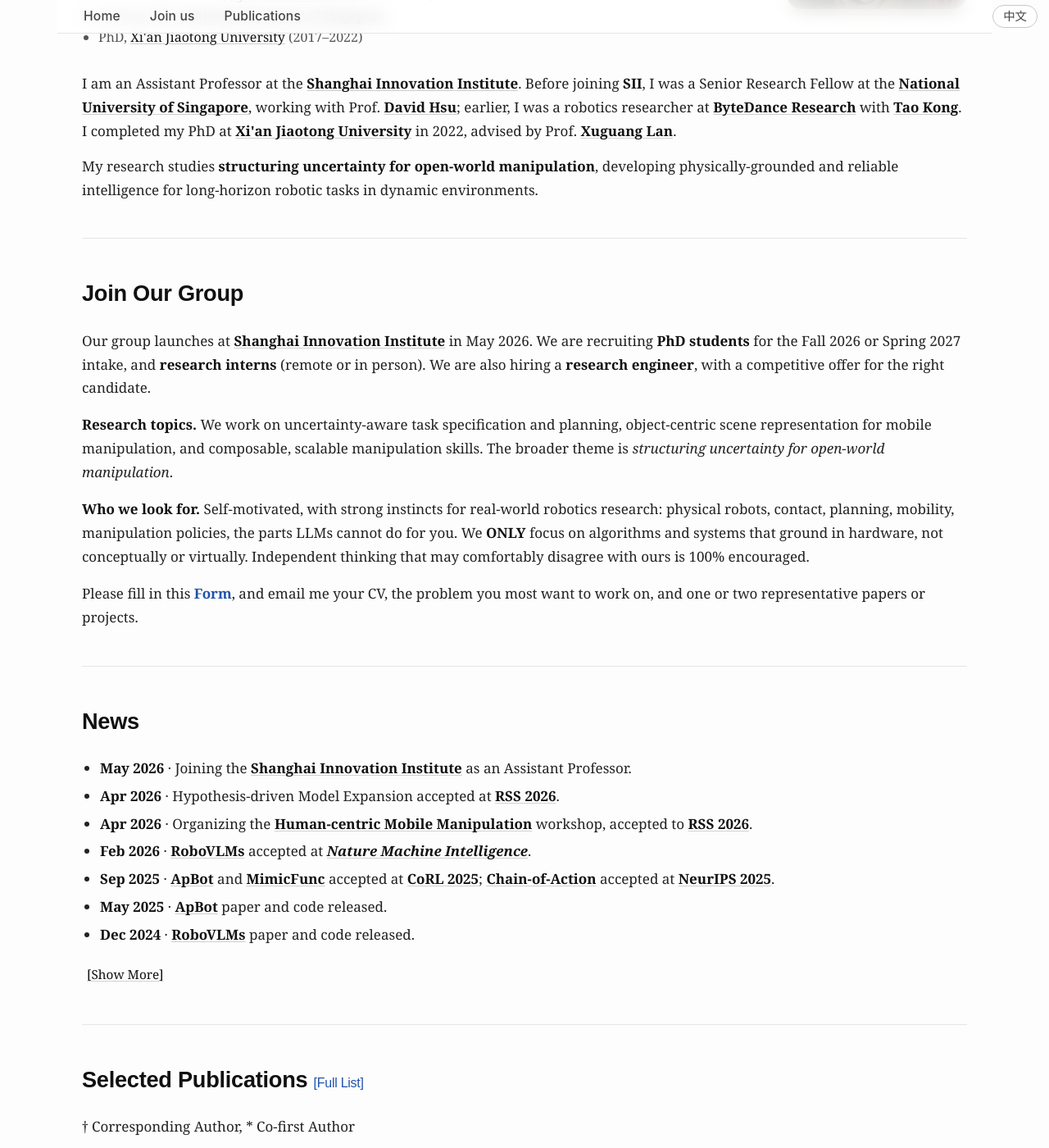
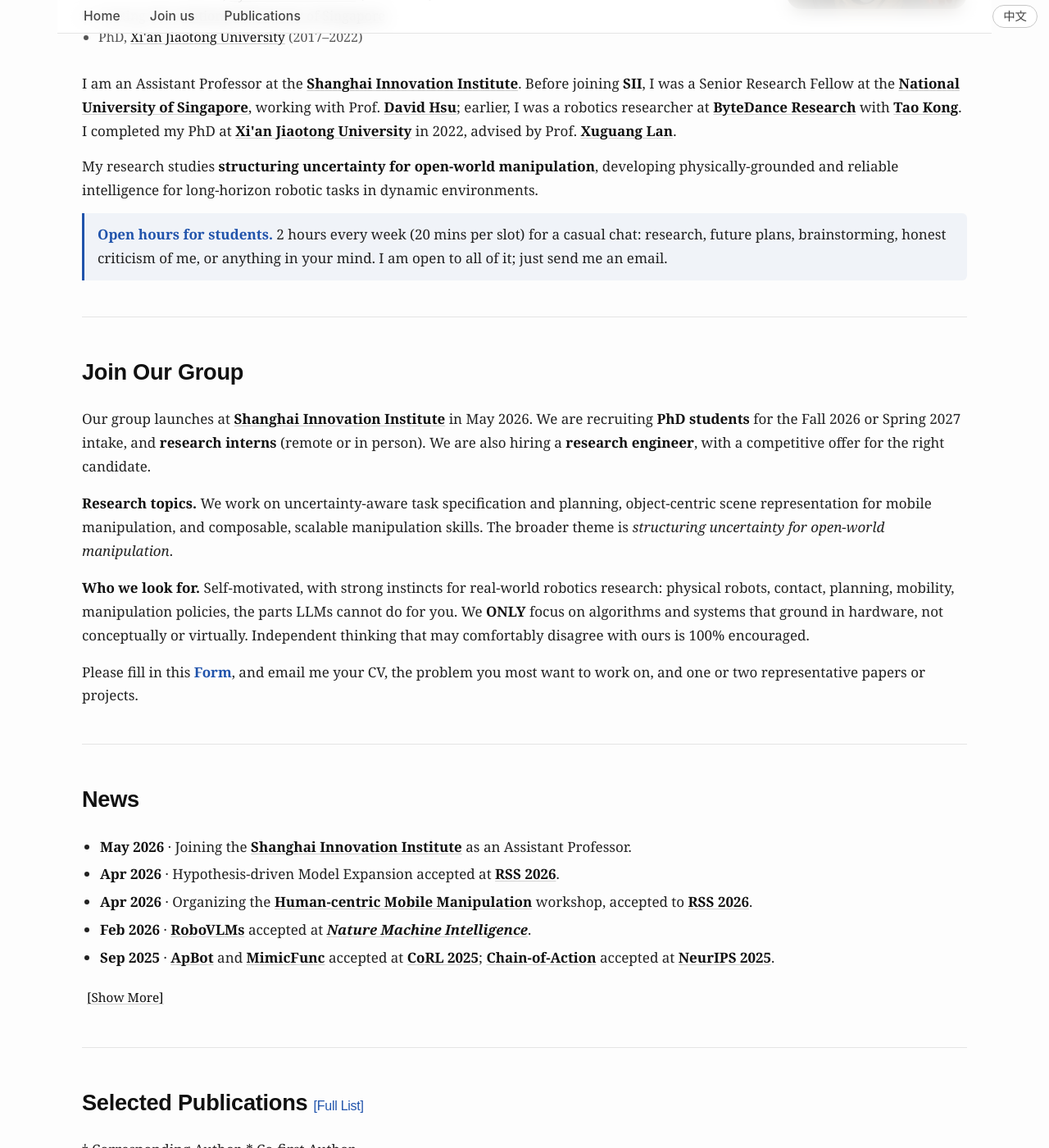
Before and after one commit to ZhangHanbo/zhanghanbo.github.io, a Jekyll site: the page built from index.md, in a window 1280 px wide and 1400 px high, scrolled down 343 px. Shown: the whole window at 82% size. Built offline with Jekyll 4.4.1, drawn with Linux system fonts in a browser that asks for light colours; part of the change alters nothing that is shown.

Commit message:
update open hour

```diff
--- a/index.md
+++ b/index.md
@@ -233,6 +233,20 @@ profile_picture:
      Innovation Institute and key dates. */
   .profile-intro a { font-weight: 600; }
 
+  /* === Open-hours callout (Join Us) ===
+     Brand-blue left border + soft tint. Visually anchored to the page palette
+     so the friendly invite stands out without competing with the recruiting
+     pitch above. */
+  .office-hours {
+    margin: 18px 0;
+    padding: 12px 16px;
+    border-left: 3px solid #2053AB;
+    background: rgba(32, 83, 171, 0.06);
+    border-radius: 0 6px 6px 0;
+    line-height: 1.6;
+  }
+  .office-hours strong { color: #2053AB; }
+
   /* === Section dividers === */
   .section-divider {
     border: none;
@@ -399,6 +413,8 @@ profile_picture:
 
   <p class="lang-en">My research studies <strong>structuring uncertainty for open-world manipulation</strong>, developing physically-grounded and reliable intelligence for long-horizon robotic tasks in dynamic environments.</p>
   <p class="lang-zh">我的研究聚焦于 <strong>面向开放世界操纵的不确定性建模</strong>，致力于为动态环境中的长时程机器人任务构建具有物理基础、可靠可信的智能系统。</p>
+
+  <p class="office-hours"><span class="lang-en"><strong>Open hours for students.</strong> 2 hours every week (20 mins per slot) for a casual chat: research, future plans, brainstorming, honest criticism of me, or anything in your mind. I am open to all of it; just send me an email.</span><span class="lang-zh"><strong>面向学生的开放时间。</strong>每周 2 小时（每位 20 分钟）自由交流：研究、未来规划、头脑风暴、对我的坦诚批评，或任何你心里想聊的话题。我对一切持开放态度，直接发邮件给我即可。</span></p>
 </div>
 
 <hr class="section-divider">
@@ -450,11 +466,11 @@ function toggleLang() {
   <li><span class="lang-en"><strong>Apr 2026</strong> &middot; Organizing the <a href="https://adacompnus.github.io/human-centric-mobile-manipulation/">Human-centric Mobile Manipulation</a> workshop, accepted to <a href="https://roboticsconference.org/">RSS 2026</a>.</span><span class="lang-zh"><strong>2026 年 4 月</strong> &middot; 组织的 <a href="https://adacompnus.github.io/human-centric-mobile-manipulation/">Human-centric Mobile Manipulation</a> 研讨会入选 <a href="https://roboticsconference.org/">RSS 2026</a>。</span></li>
   <li><span class="lang-en"><strong>Feb 2026</strong> &middot; <a href="https://robovlms.github.io/">RoboVLMs</a> accepted at <a href="https://www.nature.com/natmachintell/"><em>Nature Machine Intelligence</em></a>.</span><span class="lang-zh"><strong>2026 年 2 月</strong> &middot; <a href="https://robovlms.github.io/">RoboVLMs</a> 论文被 <a href="https://www.nature.com/natmachintell/"><em>Nature Machine Intelligence</em></a> 录用。</span></li>
   <li><span class="lang-en"><strong>Sep 2025</strong> &middot; <a href="https://github.com/zhangj1an/ApBot">ApBot</a> and <a href="https://sites.google.com/view/mimicfunc">MimicFunc</a> accepted at <a href="https://2025.corl.org/">CoRL 2025</a>; <a href="https://chain-of-action.github.io/">Chain-of-Action</a> accepted at <a href="https://neurips.cc/Conferences/2025">NeurIPS 2025</a>.</span><span class="lang-zh"><strong>2025 年 9 月</strong> &middot; <a href="https://github.com/zhangj1an/ApBot">ApBot</a> 与 <a href="https://sites.google.com/view/mimicfunc">MimicFunc</a> 被 <a href="https://2025.corl.org/">CoRL 2025</a> 录用；<a href="https://chain-of-action.github.io/">Chain-of-Action</a> 被 <a href="https://neurips.cc/Conferences/2025">NeurIPS 2025</a> 录用。</span></li>
-  <li><span class="lang-en"><strong>May 2025</strong> &middot; <a href="https://github.com/zhangj1an/ApBot">ApBot</a> paper and code released.</span><span class="lang-zh"><strong>2025 年 5 月</strong> &middot; <a href="https://github.com/zhangj1an/ApBot">ApBot</a> 论文与代码发布。</span></li>
-  <li><span class="lang-en"><strong>Dec 2024</strong> &middot; <a href="https://robovlms.github.io/">RoboVLMs</a> paper and code released.</span><span class="lang-zh"><strong>2024 年 12 月</strong> &middot; <a href="https://robovlms.github.io/">RoboVLMs</a> 论文与代码发布。</span></li>
 </ul>
 <div id="hidden-news" style="display: none;">
   <ul>
+    <li><span class="lang-en"><strong>May 2025</strong> &middot; <a href="https://github.com/zhangj1an/ApBot">ApBot</a> paper and code released.</span><span class="lang-zh"><strong>2025 年 5 月</strong> &middot; <a href="https://github.com/zhangj1an/ApBot">ApBot</a> 论文与代码发布。</span></li>
+    <li><span class="lang-en"><strong>Dec 2024</strong> &middot; <a href="https://robovlms.github.io/">RoboVLMs</a> paper and code released.</span><span class="lang-zh"><strong>2024 年 12 月</strong> &middot; <a href="https://robovlms.github.io/">RoboVLMs</a> 论文与代码发布。</span></li>
     <li><span class="lang-en"><strong>Oct 2024</strong> &middot; <a href="https://gr2-manipulation.github.io/">GR-2</a> technical report released.</span><span class="lang-zh"><strong>2024 年 10 月</strong> &middot; <a href="https://gr2-manipulation.github.io/">GR-2</a> 技术报告发布。</span></li>
     <li><span class="lang-en"><strong>Jan 2024</strong> &middot; <a href="https://roboflamingo.github.io/">RoboFlamingo</a> accepted at <a href="https://iclr.cc/Conferences/2024">ICLR 2024</a>; <a href="https://jxu124.github.io/TiO">TiO</a> accepted at <a href="https://2024.ieee-icra.org/">ICRA 2024</a>; <a href="https://lynx-llm.github.io/">Lynx</a> accepted at <a href="https://2024.naacl.org/">NAACL 2024</a>.</span><span class="lang-zh"><strong>2024 年 1 月</strong> &middot; <a href="https://roboflamingo.github.io/">RoboFlamingo</a> 被 <a href="https://iclr.cc/Conferences/2024">ICLR 2024</a> 录用；<a href="https://jxu124.github.io/TiO">TiO</a> 被 <a href="https://2024.ieee-icra.org/">ICRA 2024</a> 录用；<a href="https://lynx-llm.github.io/">Lynx</a> 被 <a href="https://2024.naacl.org/">NAACL 2024</a> 录用。</span></li>
   </ul>
```
